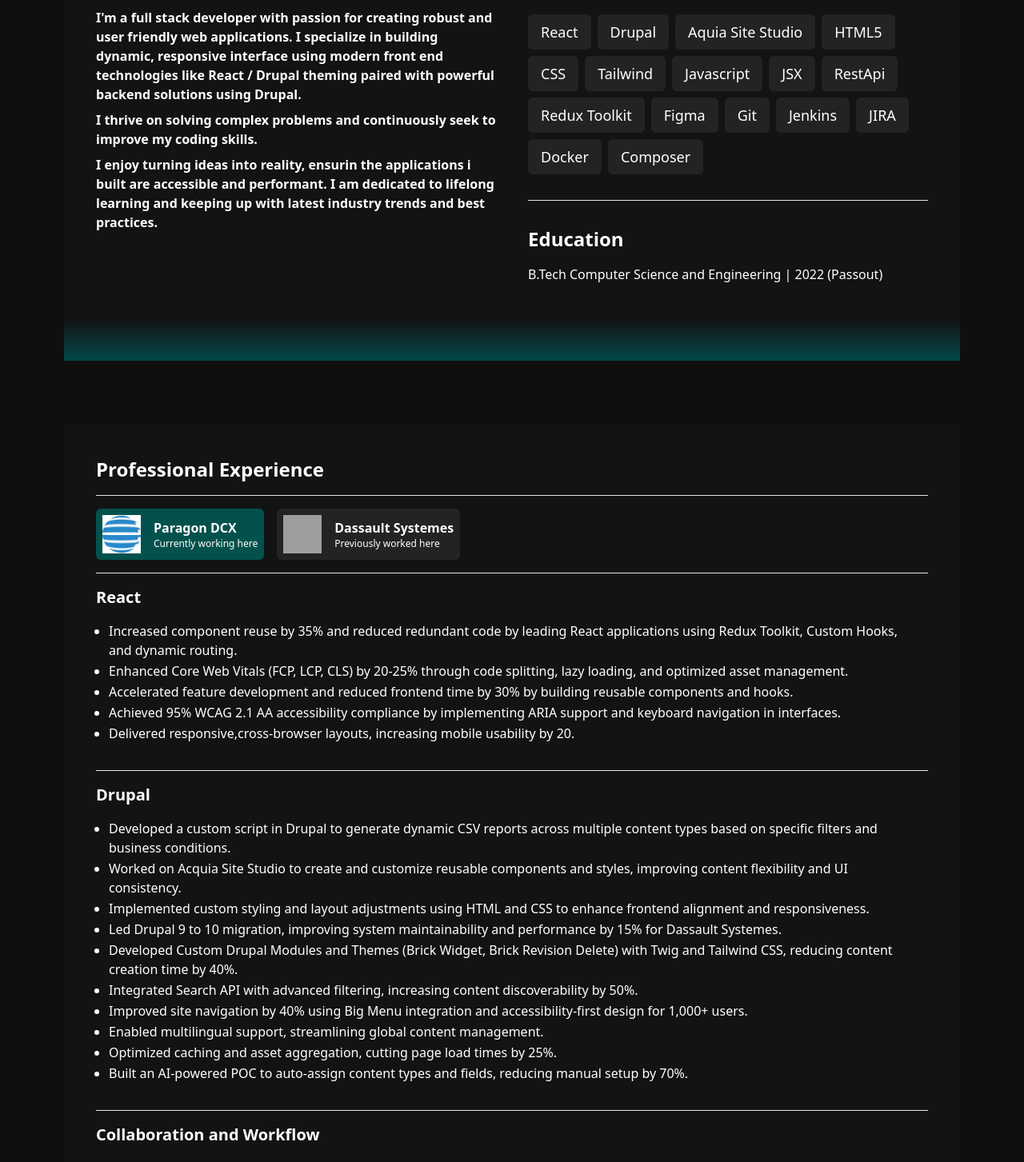
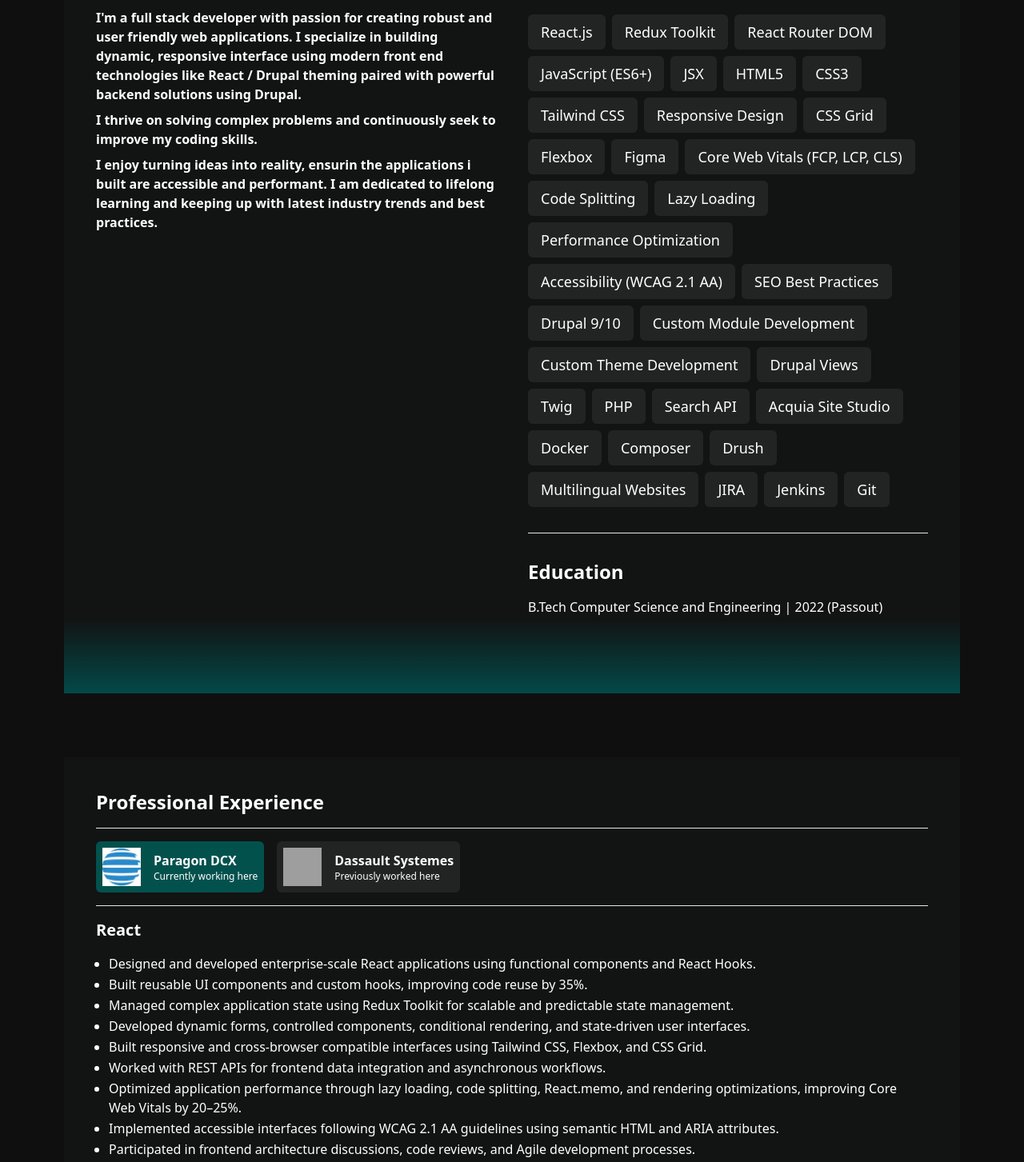
Before and after one commit to shraddhakandale/portfolio, a React (Create React App) app: page /about in a window 1280 px wide. Shown: the part 206-1659 px from the top of the page at 80% size. Built offline with nearby package versions, Linux system fonts and the light colour scheme; grey boxes are pictures that could not be loaded.

Commit message:
Changes reusme and changes data related to react experience in about section.

```diff
--- a/src/Components/About.js
+++ b/src/Components/About.js
@@ -4,29 +4,46 @@
 import AWARD_1_IMG from "../utility/images/award_1_image.png";
 import AWARD_2_IMG from "../utility/images/award_2_image.png";
 import SkillTag from "./SkillTag";
-import Resume from "../utility/ShraddhaKandale-Full-Stack-developer-Resume.pdf";
+import Resume from "../utility/Shraddha_Kandale_resume_react.pdf";
 import PARAGON_DCX_LOGO from "../utility/images/paragon_dcx_logo.jfif";
 import DASSAULT_LOGO from "../utility/images/dassault_logo.png";
 import OrganizationCard from "./OrganizationCard";
 
 const About = () => {
   const skills = [
-    "React",
-    "Drupal",
-    "Aquia Site Studio",
+    "React.js",
+    "Redux Toolkit",
+    "React Router DOM",
+    "JavaScript (ES6+)",
+    "JSX",
     "HTML5",
-    "CSS",
-    "Tailwind",
-    "Javascript",
-    "JSX",
-    "RestApi",
-    "Redux Toolkit",
+    "CSS3",
+    "Tailwind CSS",
+    "Responsive Design",
+    "CSS Grid",
+    "Flexbox",
     "Figma",
-    "Git",
-    "Jenkins",
-    "JIRA",
+    "Core Web Vitals (FCP, LCP, CLS)",
+    "Code Splitting",
+    "Lazy Loading",
+    "Performance Optimization",
+    "Accessibility (WCAG 2.1 AA)",
+    "SEO Best Practices",
+    "Drupal 9/10",
+    "Custom Module Development",
+    "Custom Theme Development",
+    "Drupal Views",
+    "Twig",
+    "PHP",
+    "Search API",
+    "Acquia Site Studio",
     "Docker",
     "Composer",
+    "Drush",
+    "Multilingual Websites",
+    "JIRA",
+    "Jenkins",
+    "Git",
   ];
   return (
     <div className="w-full flex flex-col gap-20 text-white">
@@ -101,26 +118,45 @@
               <h1 className="text-xl font-bold">React</h1>
               <ul className="p-4">
                 <li>
-                  Increased component reuse by 35% and reduced redundant code by
-                  leading React applications using Redux Toolkit, Custom Hooks,
-                  and dynamic routing.
+                  Designed and developed enterprise-scale React applications
+                  using functional components and React Hooks.
                 </li>
                 <li>
-                  Enhanced Core Web Vitals (FCP, LCP, CLS) by 20-25% through
-                  code splitting, lazy loading, and optimized asset management.
+                  Built reusable UI components and custom hooks, improving code
+                  reuse by 35%.
                 </li>
                 <li>
-                  Accelerated feature development and reduced frontend time by
-                  30% by building reusable components and hooks.
+                  Managed complex application state using Redux Toolkit for
+                  scalable and predictable state management.
                 </li>
                 <li>
-                  Achieved 95% WCAG 2.1 AA accessibility compliance by
-                  implementing ARIA support and keyboard navigation in
-                  interfaces.
+                  Developed dynamic forms, controlled components, conditional
+                  rendering, and state-driven user interfaces.
                 </li>
                 <li>
-                  Delivered responsive,cross-browser layouts, increasing mobile
-                  usability by 20.
+                  Built responsive and cross-browser compatible interfaces using
+                  Tailwind CSS, Flexbox, and CSS Grid.
+                </li>
+                <li>
+                  Worked with REST APIs for frontend data integration and
+                  asynchronous workflows.
+                </li>
+                <li>
+                  Optimized application performance through lazy loading, code
+                  splitting, React.memo, and rendering optimizations, improving
+                  Core Web Vitals by 20–25%.
+                </li>
+                <li>
+                  Implemented accessible interfaces following WCAG 2.1 AA
+                  guidelines using semantic HTML and ARIA attributes.
+                </li>
+                <li>
+                  Participated in frontend architecture discussions, code
+                  reviews, and Agile development processes.
+                </li>
+                <li>
+                  Collaborated closely with backend developers, designers, and
+                  QA teams to deliver high-quality enterprise applications.
                 </li>
               </ul>
             </div>
```
Also changed, not shown: 1 other file (tests, documents, lock files or other folders).
